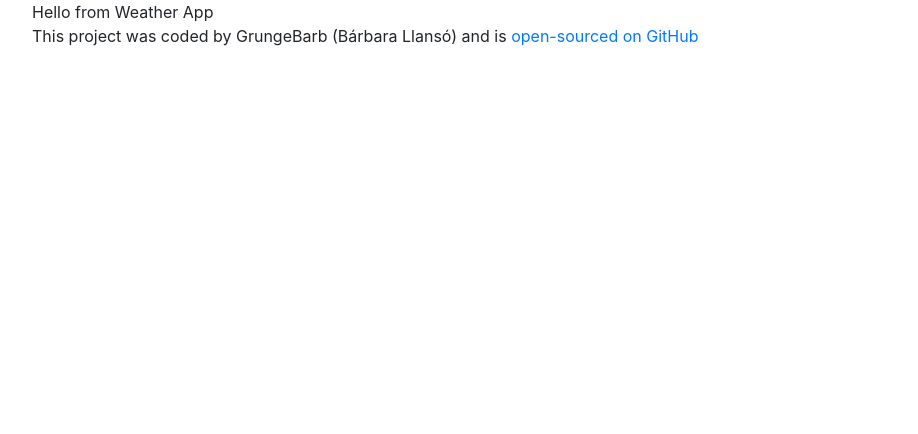
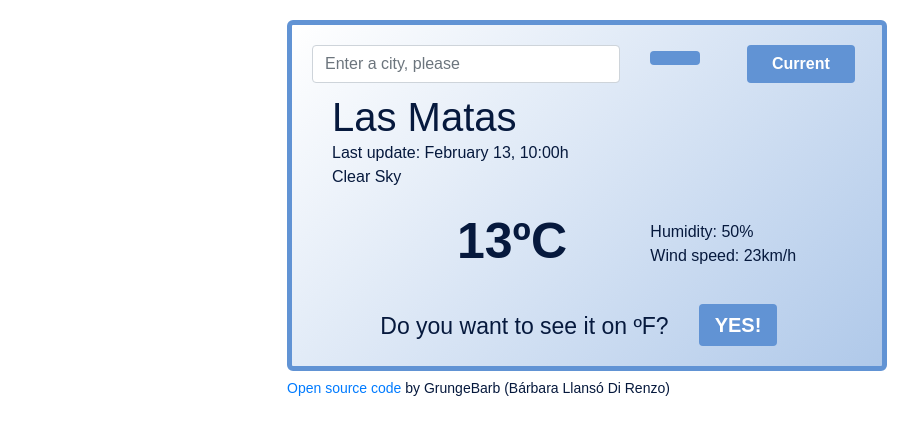
Before and after one commit to grungebarb/react-weather-app, a React (Create React App) app: page / in a window 1280 px wide. Shown: the top 434 px of the page, without its empty margins (53-971 px from the left). Built offline with nearby package versions, Linux system fonts and the light colour scheme.

Commit message:
Added Components without javascript. Linked css

```diff
--- a/src/App.js
+++ b/src/App.js
@@ -1,18 +1,24 @@
 
 import './App.css';
-import Weather from './Weather';
+import WeatherApp from './WeatherApp';
 
 export default function App() {
   return (
     <div className="App">
       <div className="container">
-        <Weather />
-        <footer>
-          This project was coded by GrungeBarb (Bárbara Llansó) and is{" "}
-          <a href="https://github.com/grungebarb/react-weather-app" target="_blank" rel="noreferrer">
-            open-sourced on GitHub
-          </a>
-        </footer>
+        <div className="wrapper">
+          <WeatherApp />
+          <small>
+            <a
+              href="https://github.com/grungebarb/my-weather-react-app"
+              target="_blank"
+              rel="noreferrer"
+            >
+              Open source code
+            </a>{" "}
+            by GrungeBarb (Bárbara Llansó Di Renzo)
+          </small>
+        </div>
       </div>
     </div>
   );
--- /dev/null
+++ b/src/CityInfo.js
@@ -0,0 +1,18 @@
+import React from "react";
+
+export default function CityInfo() {
+  let cityData = {
+    city: "Las Matas",
+    date: "February 13, 10:00h",
+    description: "Clear Sky"
+  };
+  return (
+    <div className="CityInfo city-info">
+      <h1>{cityData.city}</h1>
+      <ul>
+        <li>Last update: {cityData.date}</li>
+        <li>{cityData.description}</li>
+      </ul>
+    </div>
+  );
+}
--- /dev/null
+++ b/src/SearchSection.js
@@ -0,0 +1,35 @@
+import React from "react";
+
+
+export default function SearchSection() {
+  return (
+    <div className="SearchSection search-section">
+      <form>
+        <div className="row">
+          <div className="col-7">
+            <input
+              type="search"
+              placeholder="Enter a city, please"
+              className="form-control"
+              autocomplete="off"
+              autofocus
+            />
+          </div>
+          <div className="col-2">
+            <button type="submit" className="btn search-btn px-4">
+            </button>
+          </div>
+          <div className="col-3">
+            <button
+              type="button"
+              className="btn search-btn px-4"
+              title="Button not working yet"
+            >
+              <strong>Current</strong>
+            </button>
+          </div>
+        </div>
+      </form>
+    </div>
+  );
+}
--- a/src/Weather.js
+++ /dev/null
@@ -1,8 +0,0 @@
-import React from "react";
-import "./Weather.css";
-
-export default function Weather() {
-  return (<div className="Weather">
-    Hello from Weather App
-  </div>)
-}
--- /dev/null
+++ b/src/WeatherApp.css
@@ -0,0 +1,73 @@
+body {
+  font-family: "Montserrat", sans-serif;
+  color: #06193d;
+}
+h1 {
+  font-size: 40px;
+  margin: 10px 0 0;
+}
+ul {
+  margin: 0;
+  padding: 0;
+  list-style: none;
+}
+li::first-letter {
+  text-transform: capitalize;
+}
+.btn:hover {
+  color: #06193d;
+}
+.wrapper {
+  max-width: 600px;
+  margin: 20px auto;
+}
+.weather-app {
+  border: 5px solid #6193d4;
+  border-radius: 6px;
+  padding: 20px;
+  margin-bottom: 5px;
+  background-image: linear-gradient(135deg, white, rgba(97, 147, 212, 0.5));
+}
+.search-btn {
+  background-color: #6193d4;
+  color: white;
+}
+.city-info {
+  margin-left: 20px;
+}
+.acurate-data-section {
+  margin-top: 15px;
+  margin-bottom: 15px;
+}
+.current-icon {
+  max-width: 120px;
+}
+.current-temperature {
+  font-size: 50px;
+  float: left;
+}
+.forecast-squares {
+  color: #6193d4;
+  border: solid 5px #6193d4;
+  background-color: #e0edff;
+  border-radius: 6px;
+  margin: 10px;
+  padding: 20px;
+  padding-bottom: 10px;
+  text-align: center;
+}
+.units-info {
+  text-align: center;
+}
+.units-conversion {
+  font-size: 23px;
+  margin-top: 15px;
+  text-align: right;
+}
+.units-btn {
+  background-color: #6193d4;
+  color: white;
+  font-size: 20px;
+  padding: 5px 15px;
+  margin-top: 10px;
+}
--- /dev/null
+++ b/src/WeatherApp.js
@@ -0,0 +1,36 @@
+import React from "react";
+import SearchSection from "./SearchSection";
+import CityInfo from "./CityInfo";
+import "./WeatherApp.css";
+
+export default function Weather() {
+  return (
+    <div className="WeatherApp weather-app">
+      <SearchSection />
+      <CityInfo />
+      <div className="row acurate-data-section">
+        <div className="col-3">
+        </div>
+        <div className="col-4">
+          <strong className="current-temperature">13ºC</strong>
+        </div>
+        <div className="col-5 mt-3">
+          <ul>
+            <li>Humidity: 50%</li>
+            <li>Wind speed: 23km/h</li>
+          </ul>
+        </div>
+      </div>
+      <div className="row">
+        <div className="col-8 units-conversion">
+          Do you want to see it on ºF?
+        </div>
+        <div className="col-4">
+          <button type="button" class="btn units-btn">
+            <strong>YES!</strong>
+          </button>
+        </div>
+      </div>
+    </div>
+  );
+}
```
Also changed, not shown: src/Weather.css (deleted).
